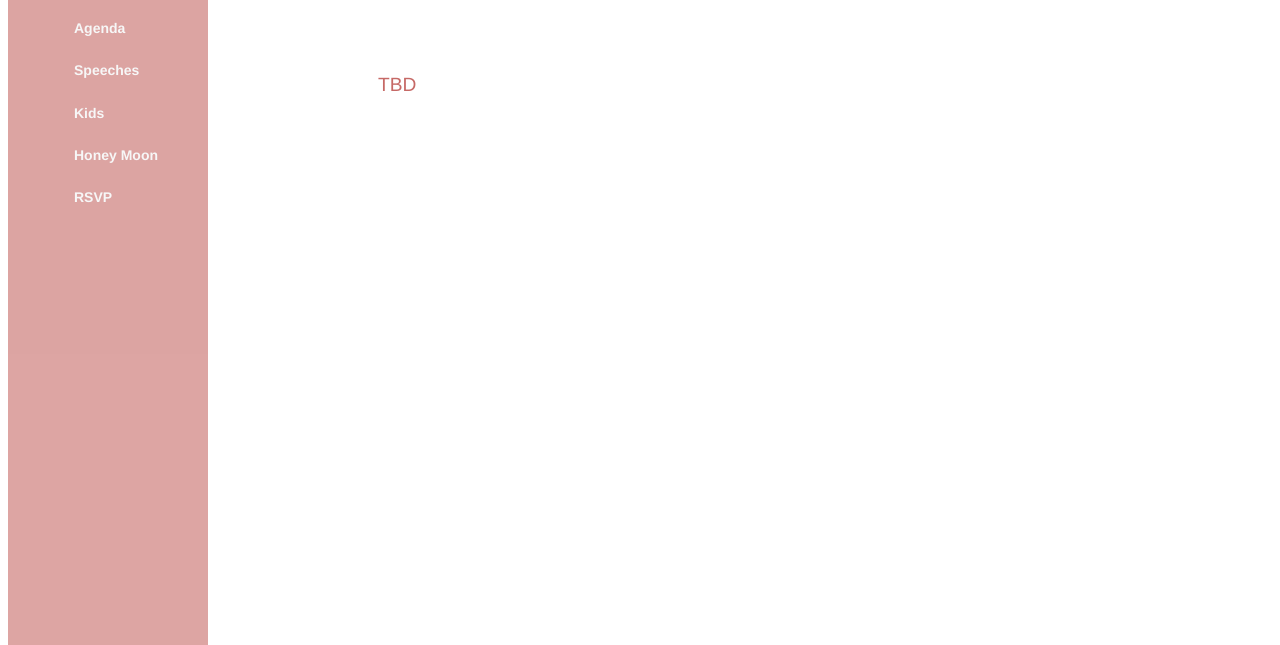
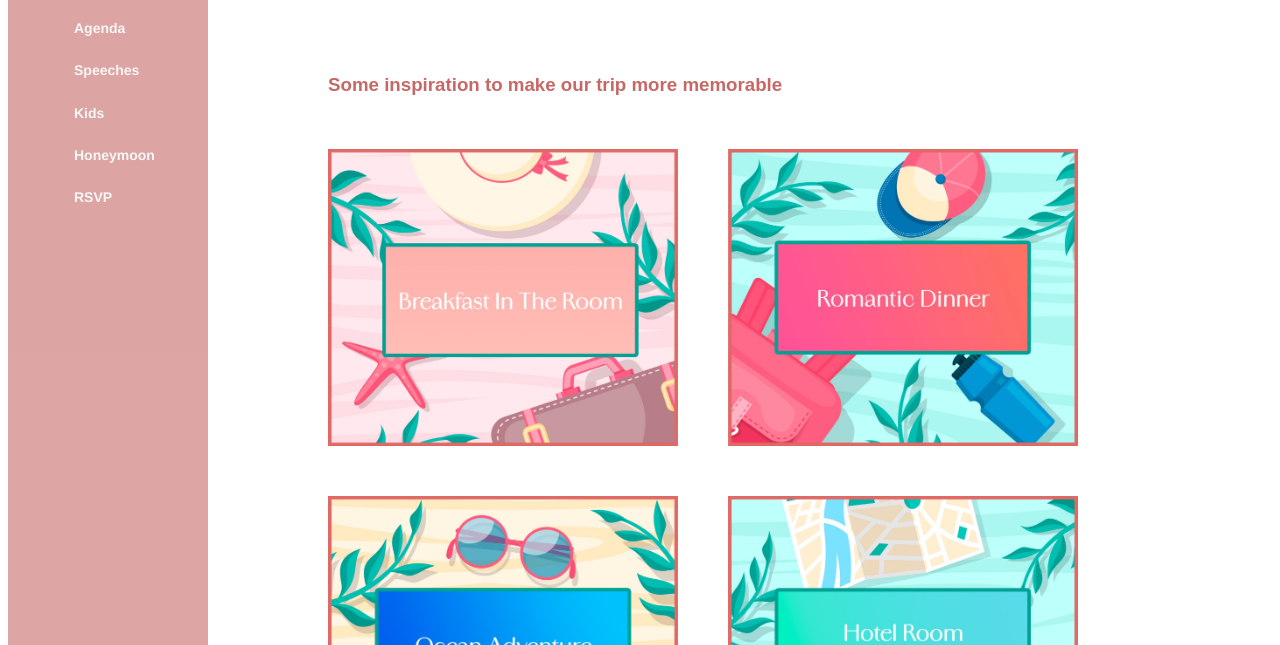
Before and after one commit to jrletosa/jrletosa.github.io, a website built with webpack: page honeymoonupgrades.html in a window 1280 px wide. Shown: the part 155-800 px from the top of the page. Built offline with nearby package versions, Linux system fonts and the light colour scheme; a web font is replaced by a local one.

Commit message:
upgrades

```diff
--- a/css/style.css
+++ b/css/style.css
@@ -33,6 +33,10 @@ h1 {
 h2 {
   font-family: 'Amelaryas Personal use', sans-serif;
   margin-left: 50px;
+}
+
+h3 {
+  font-family: 'Amelaryas Personal use', sans-serif;
 }
 
 .space-between-h2-content {
@@ -175,6 +179,31 @@ area {
     cursor: pointer;
     display:block;
 }
+
+.honeymoon-upgrades-area {
+  position: relative;
+  display: flex;
+  flex-wrap: wrap;
+  justify-content: left; /* Horizontally center the child */
+  align-items: center;
+  margin-bottom: 40px;
+  width: 100%; /* Ensure the container takes up the available width */
+  max-width: 100%; /* Ensure the container does not exceed its parent's width */
+  height: 100%; /* Allow the container's height to adjust based on its content */
+}
+
+.honeymoon-upgrades-area img {
+  width: 350px;
+  height: auto;
+  opacity: 100%;
+  margin-right: 50px;
+  margin-bottom: 50px;
+
+  max-width: 100%; /* Ensure the image does not exceed the container's width */
+  max-height: 100%; /* Ensure the image does not exceed the container's height */
+  object-fit: contain;
+}
+
 
 hr {
   display: block;
--- a/js/load-honey-moon-info.js
+++ b/js/load-honey-moon-info.js
@@ -13,18 +13,18 @@ function loadHoneyMoonInfo(targetElementId) {
   div.innerHTML = `
     <h1>Honeymoon Upgrades</h1>
 
+
+    <h3>Some inspiration to make our trip more memorable</h3>
+
     <div class="space-between-h2-content"></div>
 
-    <p>TBD</p>
-
-    <!--<p><b>Couple massage</b><br>&nbsp&nbsp&nbsp&nbsp&nbsp&nbsp&nbsp&nbsp&nbsp&nbsp</p>
-
-     <p><b>Flight Ticket upgrade</b><br>&nbsp&nbsp&nbsp&nbsp&nbsp&nbsp&nbsp&nbsp&nbsp&nbsp</p>
-
-    <p><b>Hotel room upgrade</b><br>&nbsp&nbsp&nbsp&nbsp&nbsp&nbsp&nbsp&nbsp&nbsp&nbsp</p>
-
-    <p><b>Dinner on the beach</b><br>&nbsp&nbsp&nbsp&nbsp&nbsp&nbsp&nbsp&nbsp&nbsp&nbsp</p>
-    -->
+    <div class="honeymoon-upgrades-area">
+        <img src="../img/upgrades/breakfast.jpeg" alt="">
+        <img src="../img/upgrades/romantic-dinner.jpeg" alt="">
+        <img src="../img/upgrades/ocean-adventure.jpeg" alt="">
+        <img src="../img/upgrades/hotel-room.jpeg" alt="">
+        <img src="../img/upgrades/flight.jpeg" alt="">
+    </div>
 `;
 
   targetElement.appendChild(div);
--- a/js/navigation-bar.js
+++ b/js/navigation-bar.js
@@ -30,7 +30,7 @@ function includeNavigationMenu(targetElementId) {
         <li><a href="#" onclick="redirectToAgenda()">${getTranslation("Agenda")}</a></li>
         <li><a href="#" onclick="redirectToSpeechInfo()">${getTranslation("Speeches")}</a></li>
         <li><a href="#" onclick="redirectToKidsInfo()">${getTranslation("Kids")}</a></li>
-        <li><a href="#" onclick="redirectToHoneyMoonInfo()">${getTranslation("Honey Moon")}</a></li>
+        <li><a href="#" onclick="redirectToHoneyMoonInfo()">${getTranslation("Honeymoon")}</a></li>
         <li><a href="#" onclick="redirectToRSVP()">${getTranslation("RSVP")}</a></li>
       </div>
   `;
```
Also changed, not shown: img/upgrades/breakfast.jpeg (added), img/upgrades/flight.jpeg (added), img/upgrades/hotel-room.jpeg (added), img/upgrades/ocean-adventure.jpeg (added), img/upgrades/romantic-dinner.jpeg (added).
